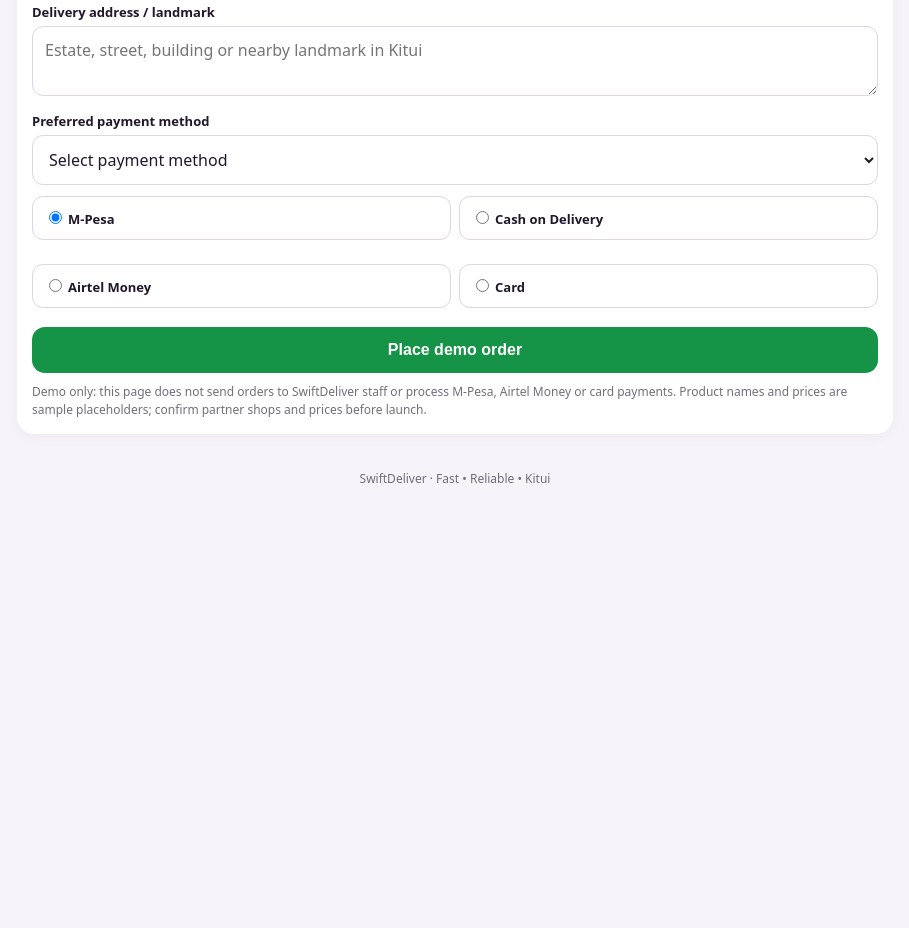
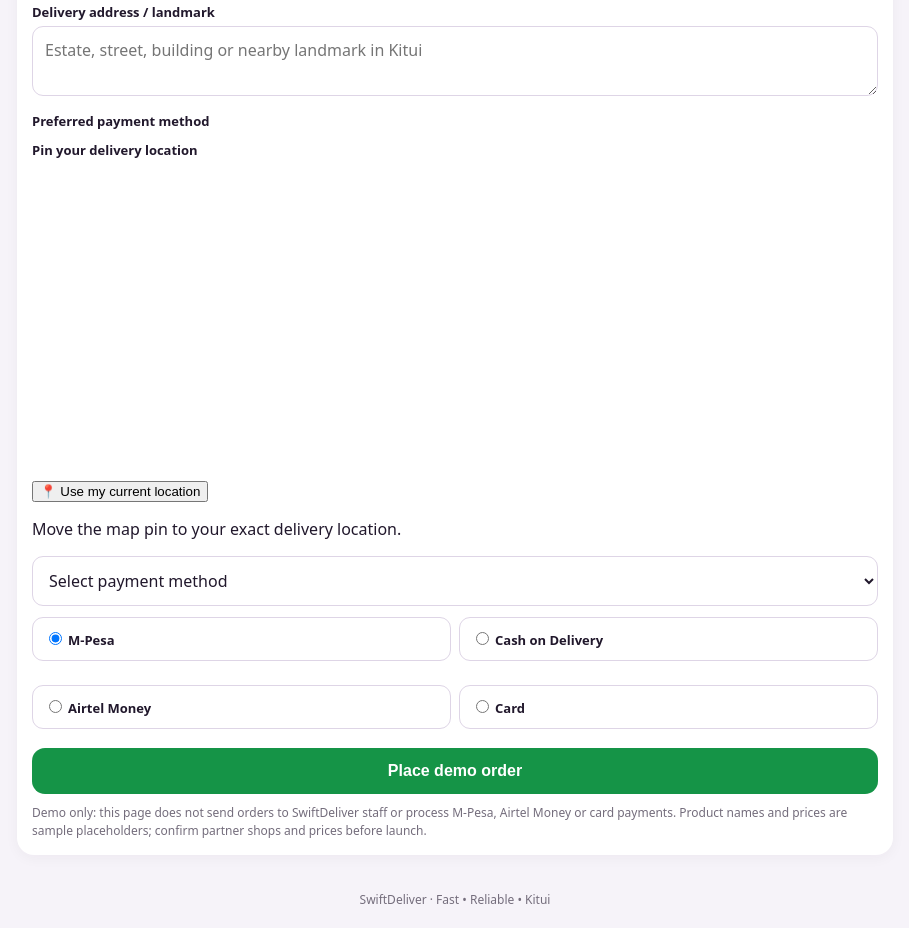
Before and after one commit to mbarak-gtr/swiftdeliver-kitui, a plain HTML site: page order.html in a window 1280 px wide. Shown: the part 1138-2066 px from the top of the page, without its empty margins (185-1094 px from the left). Before the commit the page ends 1645 px from the top, so only its background shows below. Drawn offline with nearby package versions, Linux system fonts and the light colour scheme.

Commit message:
Implement delivery location pinning functionality
Added delivery location pinning feature with map and button.

```diff
--- a/order.html
+++ b/order.html
@@ -72,6 +72,20 @@ footer{text-align:center;color:var(--muted);font-size:12px;padding:20px}
   <label for="phone">Phone number</label><input id="phone" type="tel" placeholder="e.g. 07XX XXX XXX" autocomplete="tel">
   <label for="address">Delivery address / landmark</label><textarea id="address" placeholder="Estate, street, building or nearby landmark in Kitui"></textarea>
   <label>Preferred payment method</label>
+  <label>Pin your delivery location</label>
+
+<div id="deliveryMap" style="height:300px;width:100%;border-radius:12px;margin:10px 0;"></div>
+
+<button type="button" id="useMyLocation">
+  📍 Use my current location
+</button>
+
+<p id="locationStatus">
+  Move the map pin to your exact delivery location.
+</p>
+
+<input type="hidden" id="deliveryLat">
+<input type="hidden" id="deliveryLng">
   <select id="payment">
   <option value="">Select payment method</option>
   <option value="M-Pesa">M-Pesa</option>
```
